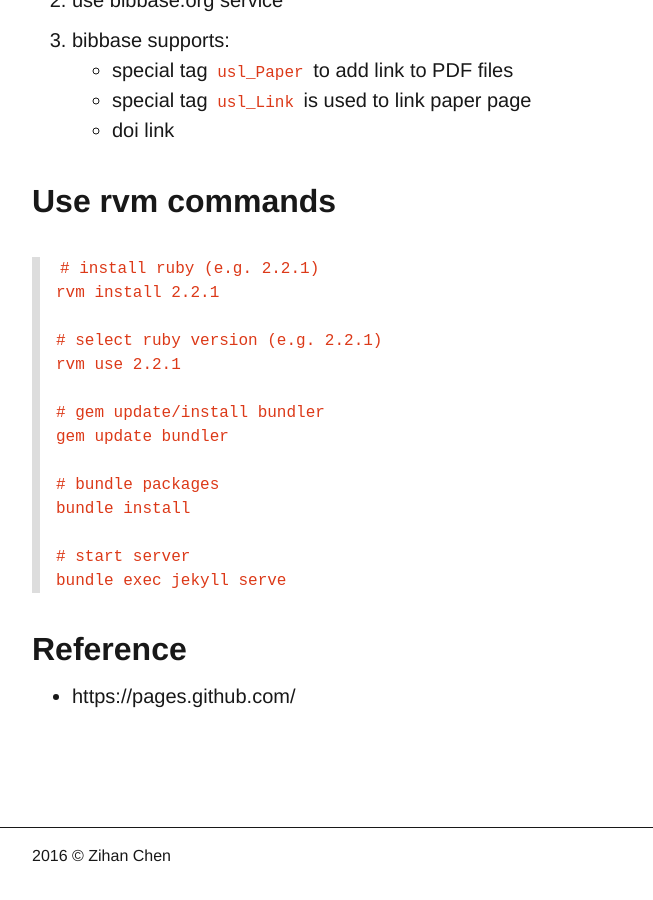
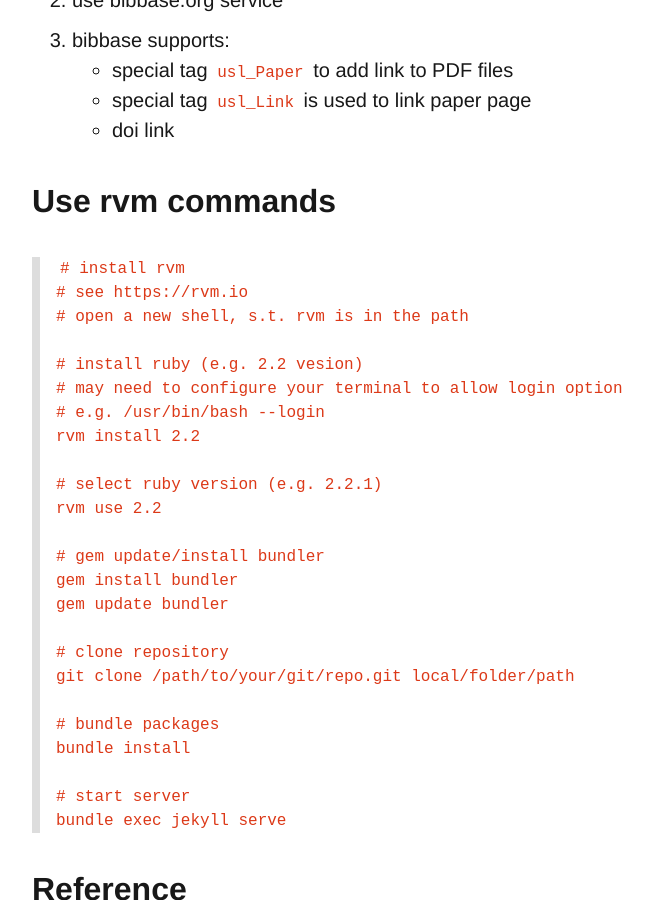
Before and after one commit to zchen24/zchen24.github.io, a Jekyll site: the page built from _posts/2016-10-25-newblogs.md, in a window 1280 px wide and 900 px high, scrolled down 490 px. Shown: the whole window, without its empty margins (112-765 px from the left). Built offline with Jekyll 4.4.1, drawn with Linux system fonts in a browser that asks for light colours.

Commit message:
updated gh pages setup doc

````diff
--- a/_posts/2016-10-25-newblogs.md
+++ b/_posts/2016-10-25-newblogs.md
@@ -19,14 +19,24 @@
 
 ## Use rvm commands
 ```sh
-# install ruby (e.g. 2.2.1)
-rvm install 2.2.1
+# install rvm
+# see https://rvm.io
+# open a new shell, s.t. rvm is in the path
+
+# install ruby (e.g. 2.2 vesion)
+# may need to configure your terminal to allow login option
+# e.g. /usr/bin/bash --login
+rvm install 2.2
 
 # select ruby version (e.g. 2.2.1)
-rvm use 2.2.1
+rvm use 2.2
 
 # gem update/install bundler
+gem install bundler
 gem update bundler
+
+# clone repository
+git clone /path/to/your/git/repo.git local/folder/path
 
 # bundle packages
 bundle install
````
